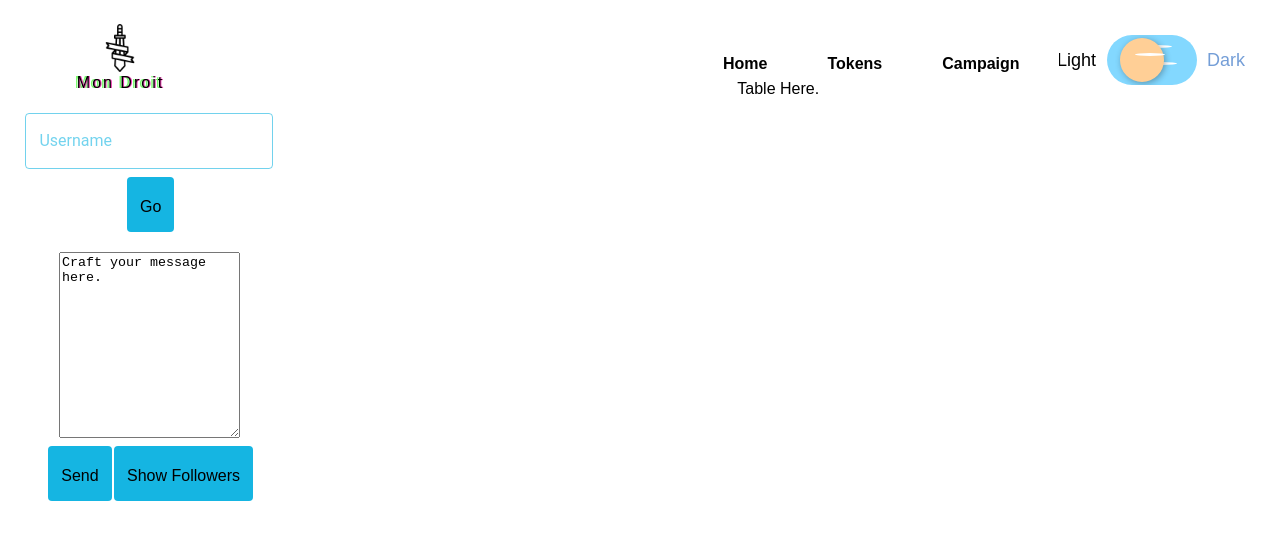
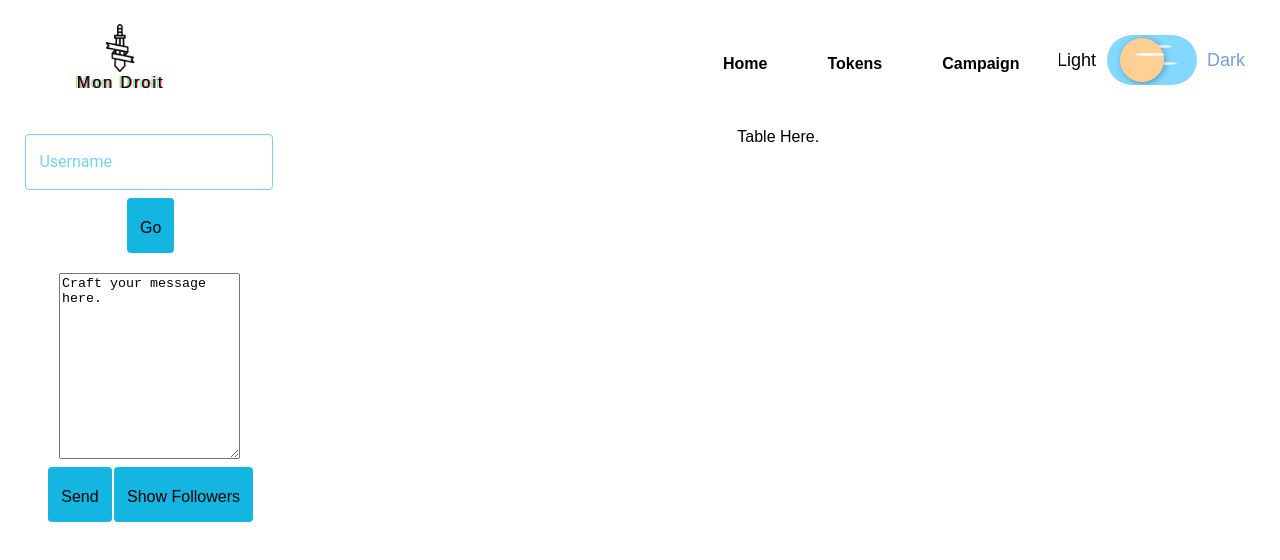
Before and after one commit to sagardesai90/mon-droit, a React (Create React App) app: page /campaign in a window 1280 px wide. Shown: the top 560 px of the page. Built offline with nearby package versions, Linux system fonts and the light colour scheme.

Commit message:
dark mode changes, readme update

```diff
--- a/src/components/TableComponent.css
+++ b/src/components/TableComponent.css
@@ -2,12 +2,12 @@
   display: grid;
   grid-template-columns: 1fr 4fr;
   grid-gap: 1.5px;
-  margin-top: 5rem;
+  margin-top: 8rem;
   margin-left: 1.5rem;
 }
 
 .left-side {
-  margin-top: 1.7rem;
+  /* margin-top: 1rem; */
 }
 
 .sort-icon {
--- a/src/components/Token.js
+++ b/src/components/Token.js
@@ -42,8 +42,8 @@ export default class Token extends Component {
   render() {
     return (
       <div>
-        <Logo />
-        <Header />
+        <Logo darkMode={this.props.darkMode} />
+        <Header darkMode={this.props.darkMode} />
         <div className="top-level">
           <label className="pure-material-textfield-outlined">
             <input
--- a/src/pages/HomePage.js
+++ b/src/pages/HomePage.js
@@ -10,8 +10,8 @@ export default class HomePage extends Component {
   render() {
     return (
       <div>
-        <Logo />
-        <Header />
+        <Logo darkMode={this.props.darkMode} />
+        <Header darkMode={this.props.darkMode} />
         <div
           className={
             this.props.darkMode === false ? "home-text" : "home-text-dark"
```
Also changed, not shown: 1 other file (tests, documents, lock files or other folders).
